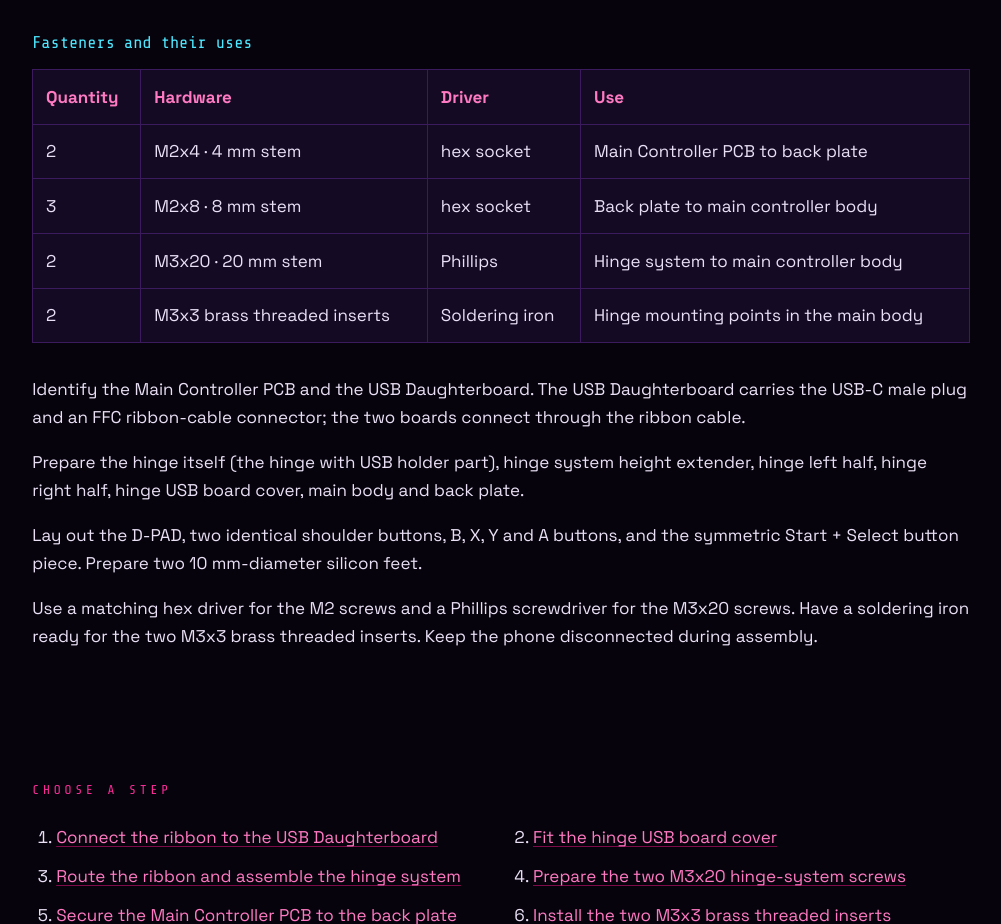
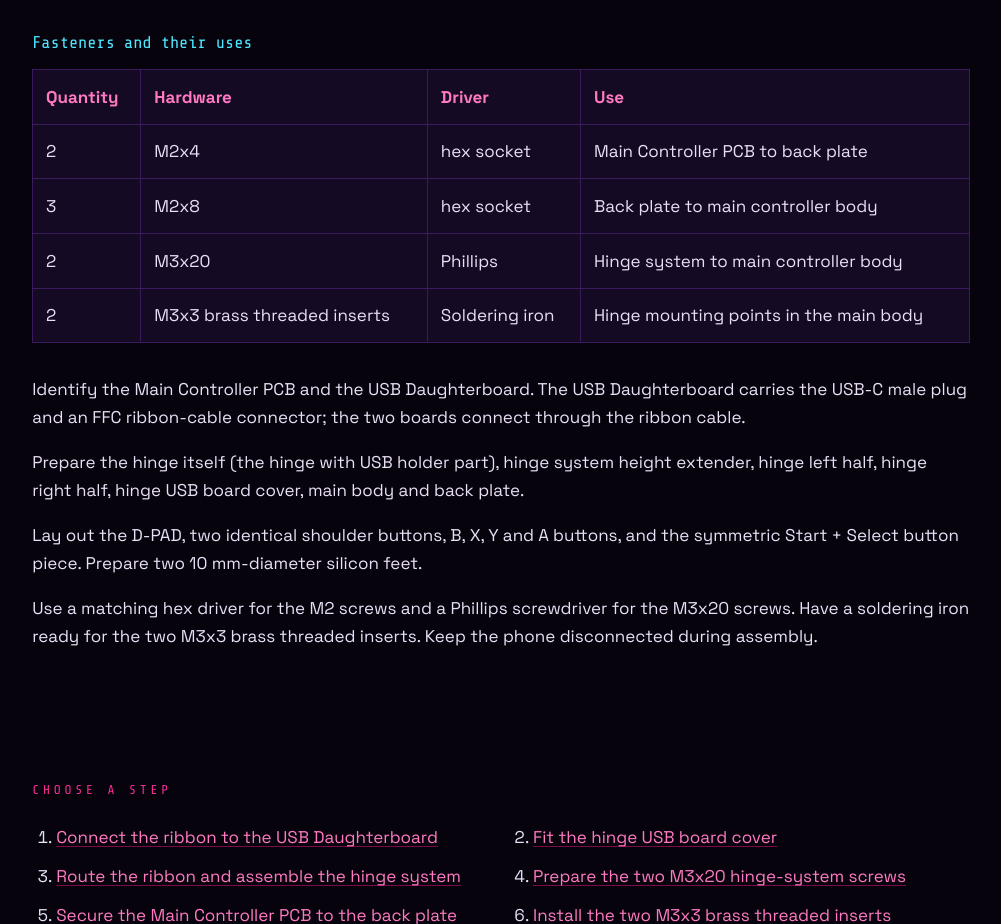
Before and after one commit to gili-yankovitch/joyfon, a plain HTML site: page assembly.html in a window 1280 px wide. Shown: the part 1553-2477 px from the top of the page, without its empty margins (139-1140 px from the left). Drawn offline with nearby package versions, Linux system fonts and the light colour scheme; a web font is replaced by a local one.

Commit message:
chore: Fixing weird wording in assembly page

```diff
--- a/assembly.html
+++ b/assembly.html
@@ -36,9 +36,9 @@
 <figure class="plate guide-figure"><button class="plate__btn" type="button"><img src="images/assembly/inventory-labeled-preview.jpg" alt="JoyFon components laid out for assembly. The two M3x3 brass threaded inserts are required but are not pictured." width="1920" height="1080" loading="lazy"></button><figcaption>JoyFon components laid out for assembly. The two M3x3 brass threaded inserts are required but are not pictured.</figcaption></figure>
 <ul><li>Screws: 2x M2x4, 3x M2x8, 2x M3x20</li><li>2x M3x3 brass threaded inserts — inventory photo to be added</li><li>Boards: Main Controller PCB; USB Daughterboard</li><li>10 cm / 5 cm, 6-pin, 0.5 mm pitch forward FFC ribbon cable</li><li>Hinge itself (with USB holder); hinge system height extender; hinge left half; hinge right half; hinge USB board cover</li><li>D-PAD; shoulder button; B; X; Y; A; shoulder button; Start + Select button</li><li>2x 10 mm-diameter silicon feet; back plate; main body</li></ul>
 <div class="guide-table"><table><caption>Fasteners and their uses</caption><thead><tr><th>Quantity</th><th>Hardware</th><th>Driver</th><th>Use</th></tr></thead><tbody>
-<tr><td>2</td><td>M2x4 · 4 mm stem</td><td>hex socket</td><td>Main Controller PCB to back plate</td></tr>
-<tr><td>3</td><td>M2x8 · 8 mm stem</td><td>hex socket</td><td>Back plate to main controller body</td></tr>
-<tr><td>2</td><td>M3x20 · 20 mm stem</td><td>Phillips</td><td>Hinge system to main controller body</td></tr>
+<tr><td>2</td><td>M2x4</td><td>hex socket</td><td>Main Controller PCB to back plate</td></tr>
+<tr><td>3</td><td>M2x8</td><td>hex socket</td><td>Back plate to main controller body</td></tr>
+<tr><td>2</td><td>M3x20</td><td>Phillips</td><td>Hinge system to main controller body</td></tr>
 <tr><td>2</td><td>M3x3 brass threaded inserts</td><td>Soldering iron</td><td>Hinge mounting points in the main body</td></tr></tbody></table></div>
 <p>Identify the Main Controller PCB and the USB Daughterboard. The USB Daughterboard carries the USB-C male plug and an FFC ribbon-cable connector; the two boards connect through the ribbon cable.</p>
 <p>Prepare the hinge itself (the hinge with USB holder part), hinge system height extender, hinge left half, hinge right half, hinge USB board cover, main body and back plate.</p>
```
